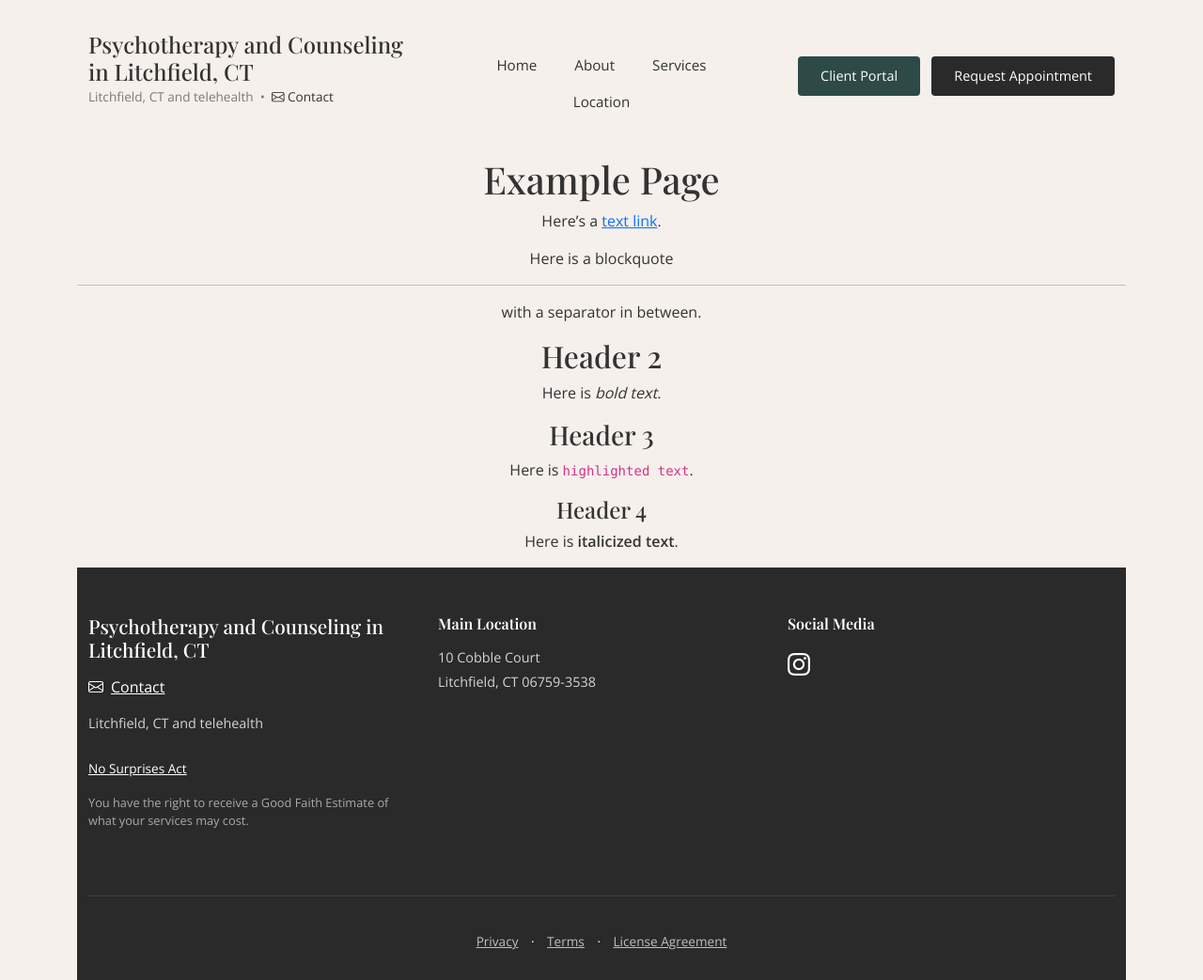
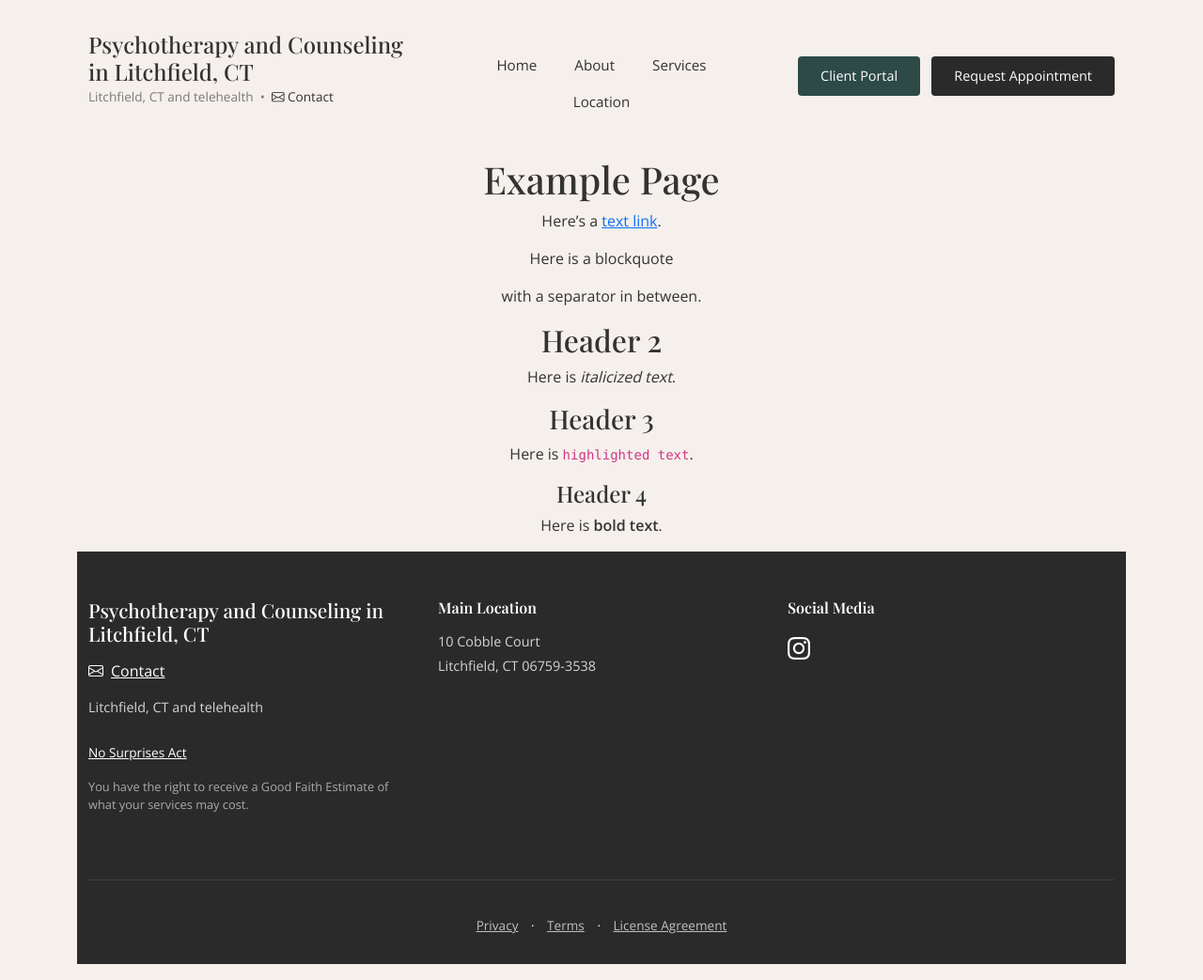
Before and after one commit to flackdl/litchfield-psychotherapy, a Jekyll site: the page built from site/example.markdown, in a window 1280 px wide and 1043 px high. Shown: the whole window at 94% size. Built offline with Jekyll 4.4.1, drawn with Linux system fonts in a browser that asks for light colours; a script that is not in the unit is left out; part of the change alters nothing that is shown.

```diff
--- a/site/example.markdown
+++ b/site/example.markdown
@@ -9,13 +9,11 @@ Here's a [text link](https://duckduckgo.com).
 
 > Here is a blockquote
 
----
-
 with a separator in between.
 
 ## Header 2
 
-Here is *bold text*.
+Here is _italicized text_.
 
 ### Header 3
 
@@ -23,4 +21,4 @@ Here is `highlighted text`.
 
 #### Header 4
 
-Here is **italicized text**.
+Here is **bold text**.
```
